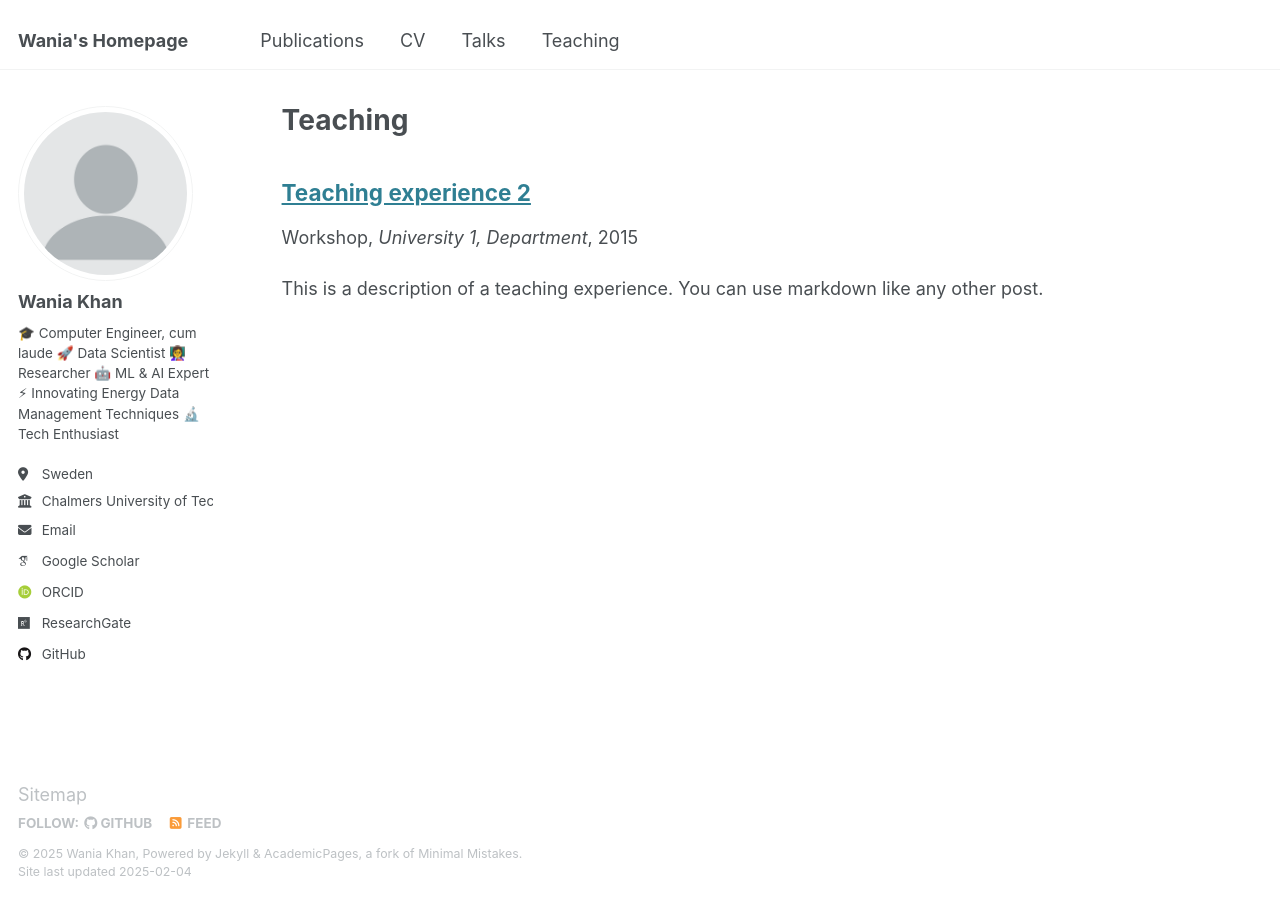
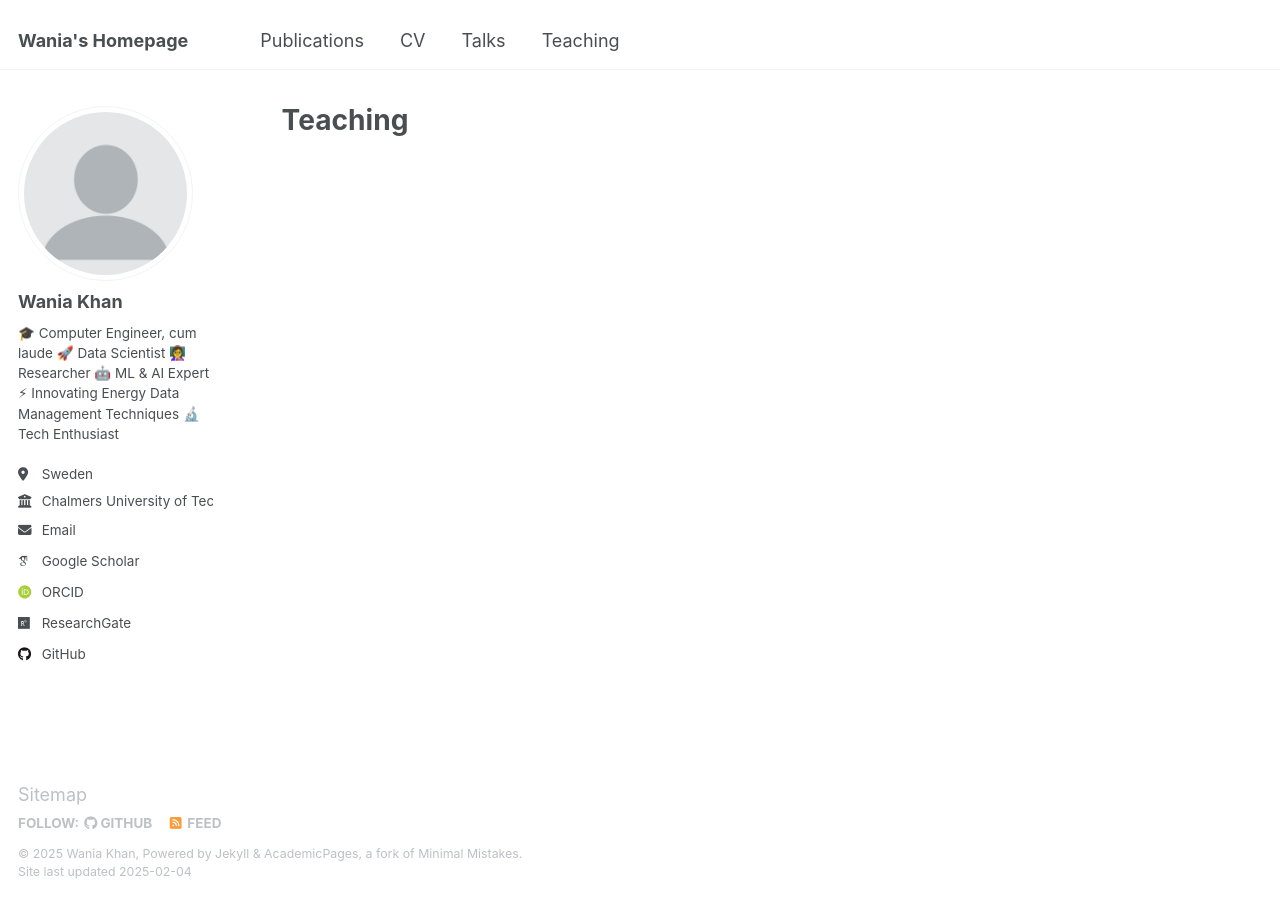
Before and after one commit to WaniaKhance/WaniaKhan-Profile, a Jekyll site: the page built from _pages/teaching.html, in a window 1280 px wide. Built offline with Jekyll 4.4.1, drawn with Linux system fonts in a browser that asks for light colours; some web fonts are replaced.

Commit message:
Update 2015-spring-teaching-2.md

```diff
--- a/_teaching/2015-spring-teaching-2.md
+++ b/_teaching/2015-spring-teaching-2.md
@@ -1,4 +1,4 @@
----
+#---
 title: "Teaching experience 2"
 collection: teaching
 type: "Workshop"
@@ -6,15 +6,6 @@ permalink: /teaching/2015-spring-teaching-1
 venue: "University 1, Department"
 date: 2015-01-01
 location: "City, Country"
----
+#---
 
-This is a description of a teaching experience. You can use markdown like any other post.
-
-Heading 1
-======
-
-Heading 2
-======
-
-Heading 3
-======
+#This is a description of a teaching experience. You can use markdown like any other post.
```
